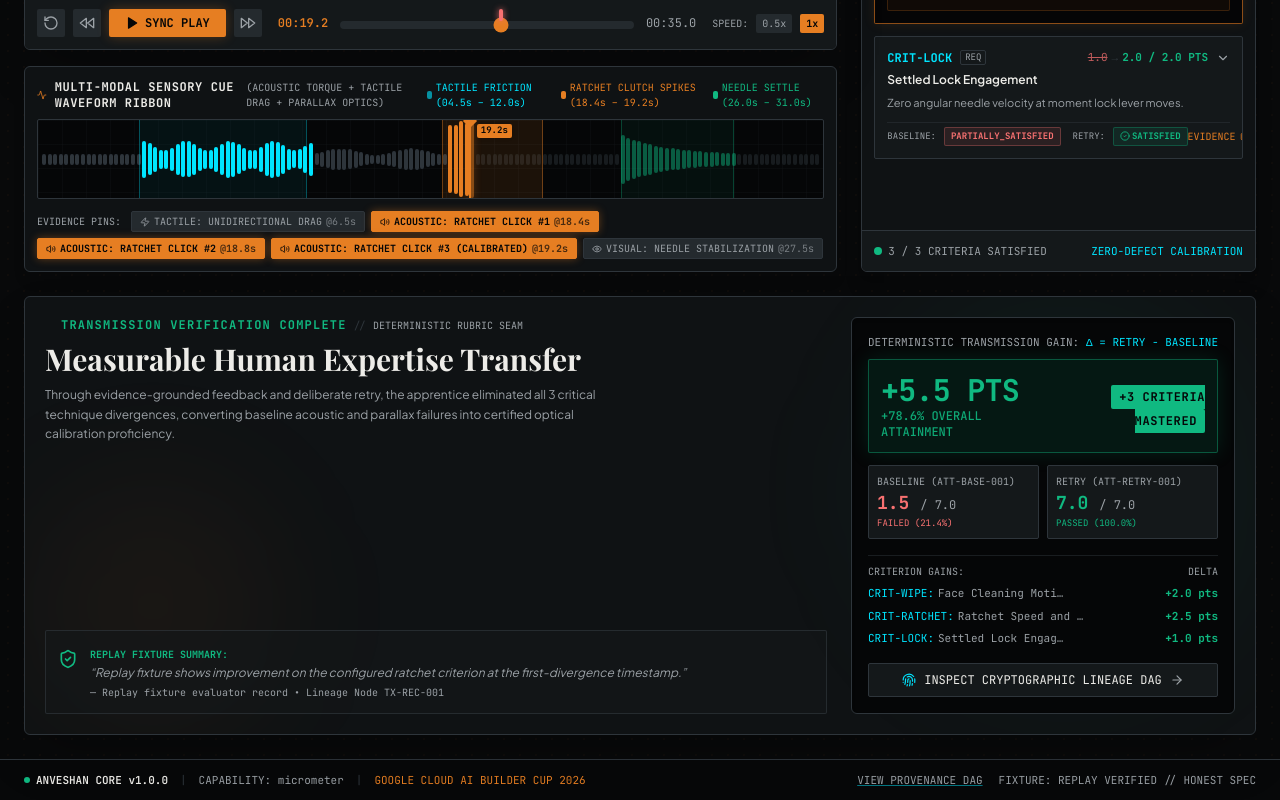
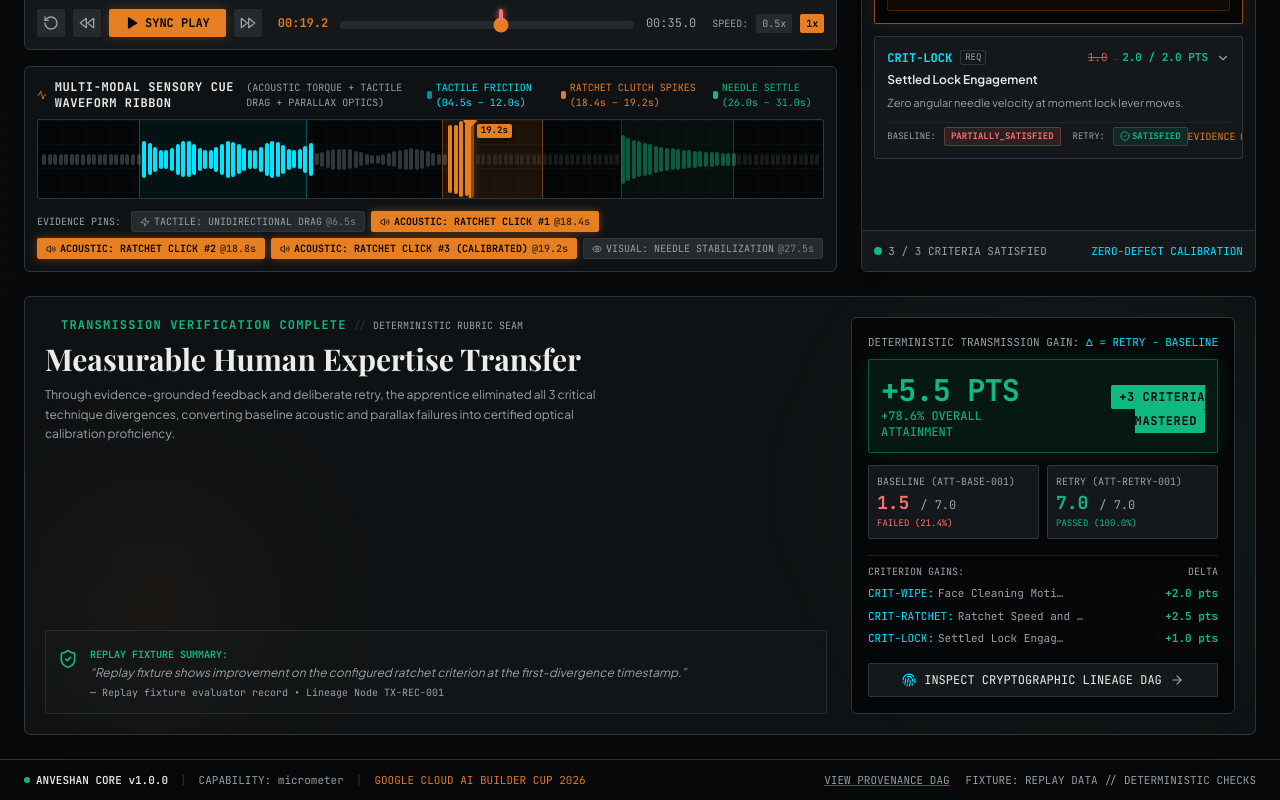
Before and after one commit to learnermaker/anveshan, a React (Vite) app in the folder app/: page / in a window 1280 px wide. Shown: the part 725-1525 px from the top of the page. Built offline with nearby package versions, Linux system fonts and the light colour scheme; no server answers; a web font is replaced by a local one.

Commit message:
ui: clarify replay status

```diff
--- a/app/src/App.tsx
+++ b/app/src/App.tsx
@@ -171,7 +171,7 @@ export function App() {
           >
             VIEW PROVENANCE DAG
           </button>
-          <span>FIXTURE: REPLAY VERIFIED // HONEST SPEC</span>
+          <span>FIXTURE: REPLAY DATA // DETERMINISTIC CHECKS</span>
         </div>
       </footer>
 
```
